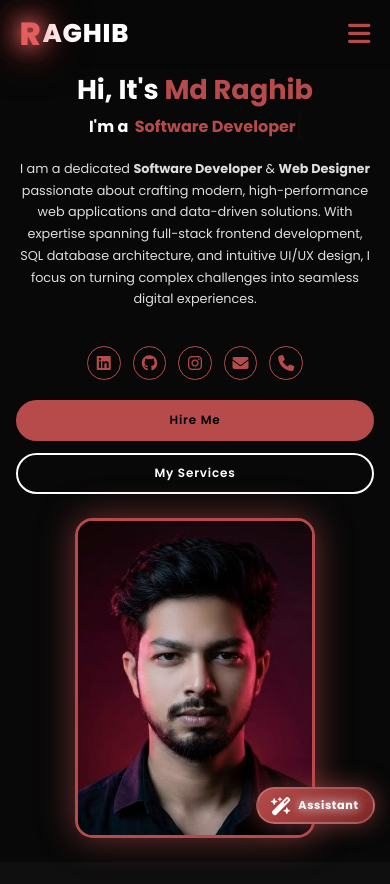
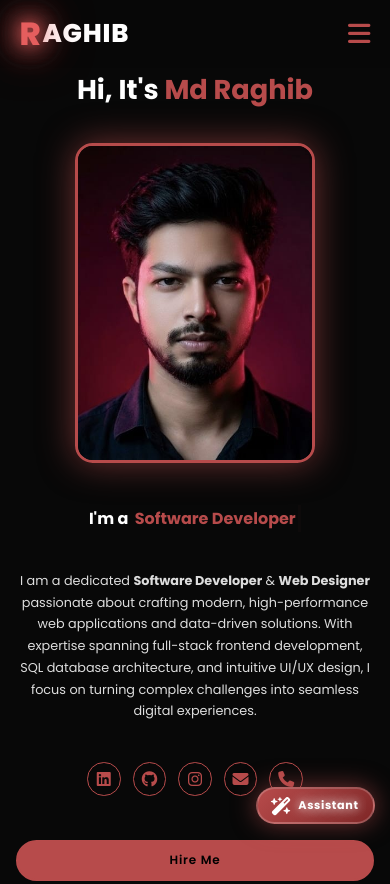
Before and after one commit to Raghib6289/protfolio, a website: page index.html in a window 390 px wide. Shown: the top 884 px of the page. Drawn offline with Linux system fonts and the light colour scheme.

Commit message:
style: reorder mobile hero section to display Hi It's Md Raghib heading first, main profile image second, and bio content below

```diff
--- a/style.css
+++ b/style.css
@@ -1706,8 +1706,9 @@ span {
     }
 
     .home {
-        flex-direction: column-reverse;
-        gap: 3.5rem;
+        display: flex;
+        flex-direction: column;
+        gap: 2rem;
         text-align: center;
         justify-content: center;
         align-items: center;
@@ -1716,42 +1717,29 @@ span {
     }
 
     .home-content {
-        display: flex;
-        flex-direction: column;
-        align-items: center;
+        display: contents;
+    }
+
+    .home-content h1 {
+        order: 1;
+        font-size: 4.2rem;
         width: 100%;
-    }
-
-    .home-content h1 {
-        font-size: 4.5rem;
-    }
-
-    .home-content h3 {
-        font-size: 2.6rem;
-    }
-
-    .typing-text {
-        justify-content: center;
-        width: 100%;
-    }
-
-    .home-content p {
-        margin: 0 auto 2.5rem;
-        max-width: 100%;
         text-align: center;
+        margin-bottom: 0.5rem;
     }
 
     .home-img {
+        order: 2;
         width: 100%;
         display: flex;
         justify-content: center;
         align-items: center;
-        margin: 0 auto;
+        margin: 1rem auto 1.5rem;
     }
 
     .home-img img {
         width: 65vw;
-        max-width: 290px;
+        max-width: 280px;
         min-width: 210px;
         height: auto;
         aspect-ratio: 3 / 4;
@@ -1760,13 +1748,30 @@ span {
         object-position: center top;
     }
 
+    .home-content h3,
+    .typing-text {
+        order: 3;
+        font-size: 2.5rem;
+        justify-content: center;
+        width: 100%;
+        margin-bottom: 1rem;
+    }
+
+    .home-content p {
+        order: 4;
+        margin: 0 auto 2rem;
+        max-width: 100%;
+        text-align: center;
+    }
+
     .social-icons {
+        order: 5;
         display: flex;
         justify-content: center;
         align-items: center;
         flex-wrap: wrap;
         gap: 1.5rem;
-        margin: 2rem 0 2.5rem;
+        margin: 0 0 2.5rem;
         width: 100%;
     }
 
@@ -1775,6 +1780,7 @@ span {
     }
 
     .btn-group {
+        order: 6;
         justify-content: center;
         width: 100%;
         gap: 1.5rem;
```
